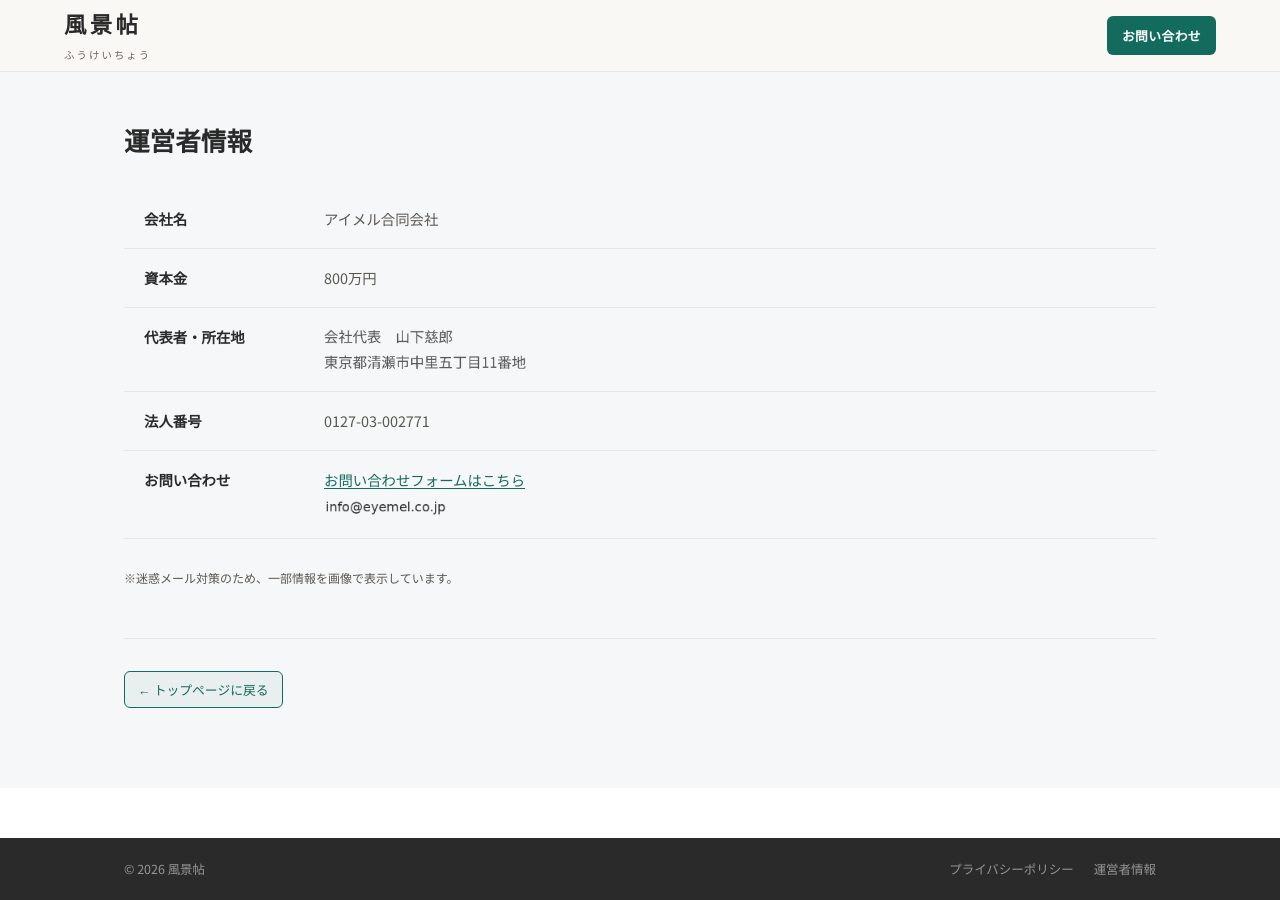
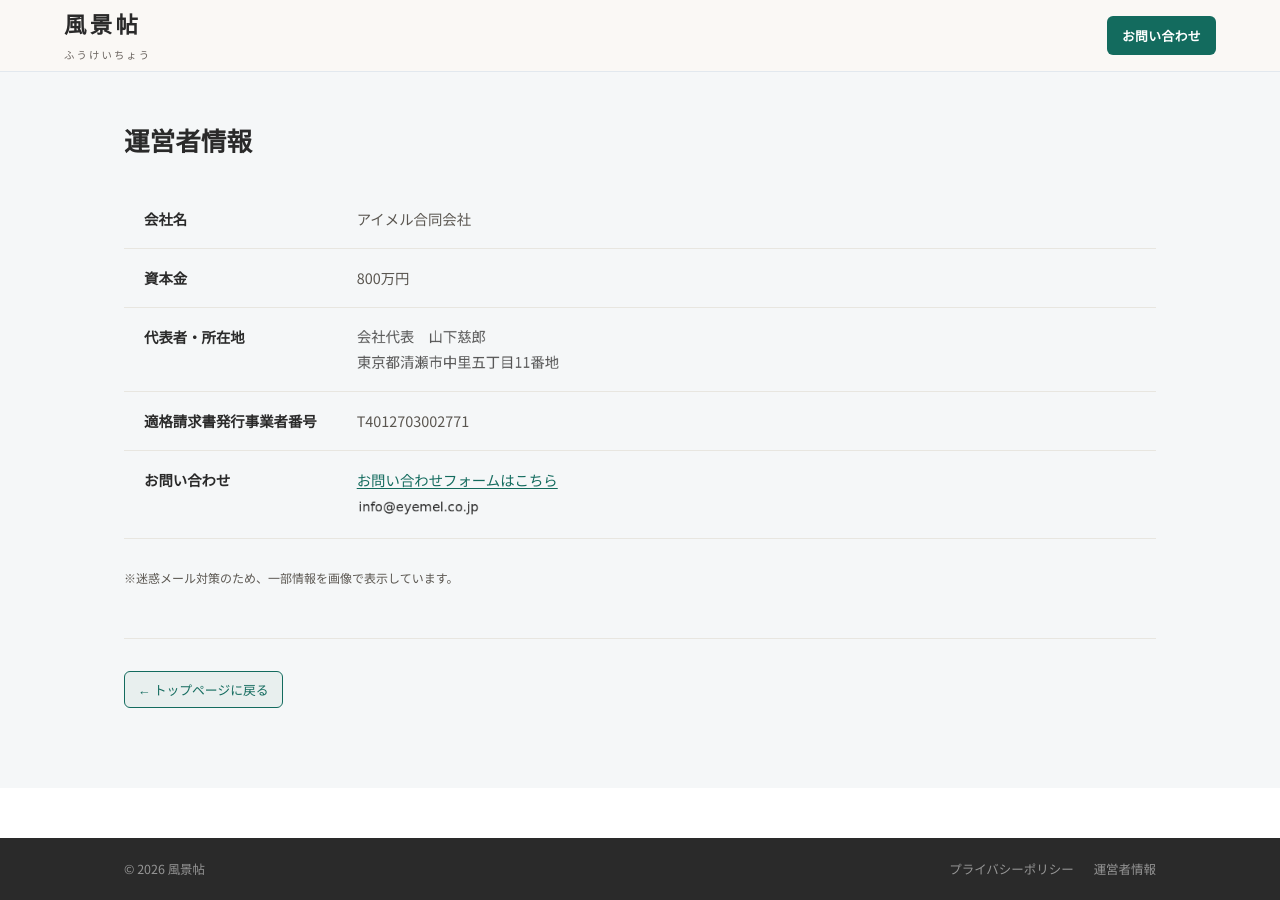
Before and after one commit to dr836gnypeq-ctrl/fukeichou-site, a Jekyll site: the page built from company.html, in a window 1280 px wide. Built offline with Jekyll 4.4.1, drawn with Linux system fonts in a browser that asks for light colours; nearby versions of some CDN libraries.

Commit message:
Replace corporate number with invoice registration number

```diff
--- a/company.html
+++ b/company.html
@@ -18,7 +18,7 @@ no_hero: true
 <tr><th>会社名</th><td>アイメル合同会社</td></tr>
 <tr><th>資本金</th><td>800万円</td></tr>
 <tr><th>代表者・所在地</th><td><img src="{{ '/assets/images/company-info.png' | relative_url }}" alt="" class="company-info-img"></td></tr>
-<tr><th>法人番号</th><td>0127-03-002771</td></tr>
+<tr><th>適格請求書発行事業者番号</th><td>T4012703002771</td></tr>
 <tr><th>お問い合わせ</th><td><a href="{{ '/' | relative_url }}#contact" class="privacy-link">お問い合わせフォームはこちら</a><br><img src="{{ '/assets/images/privacy-email.png' | relative_url }}" alt="メールアドレス" class="privacy-email-img" style="margin-top:6px"></td></tr>
 </tbody>
 </table>
```
